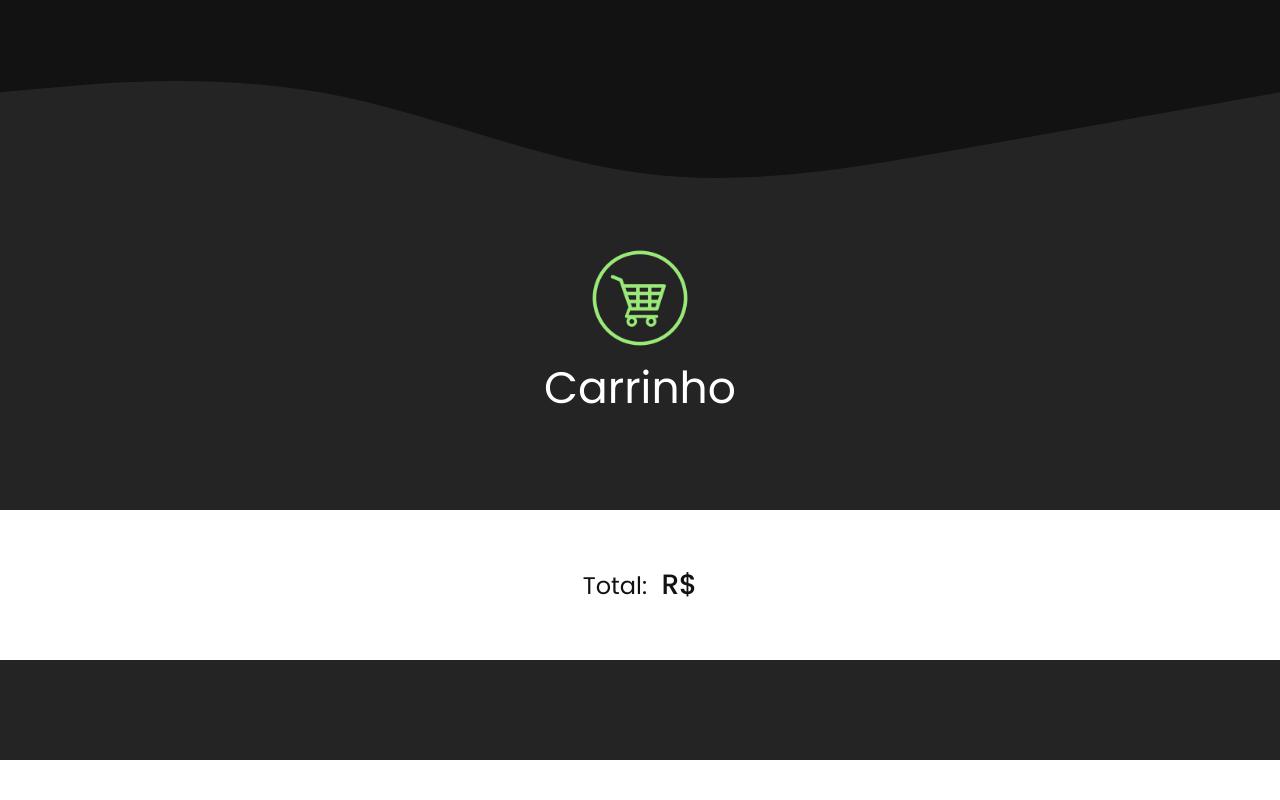
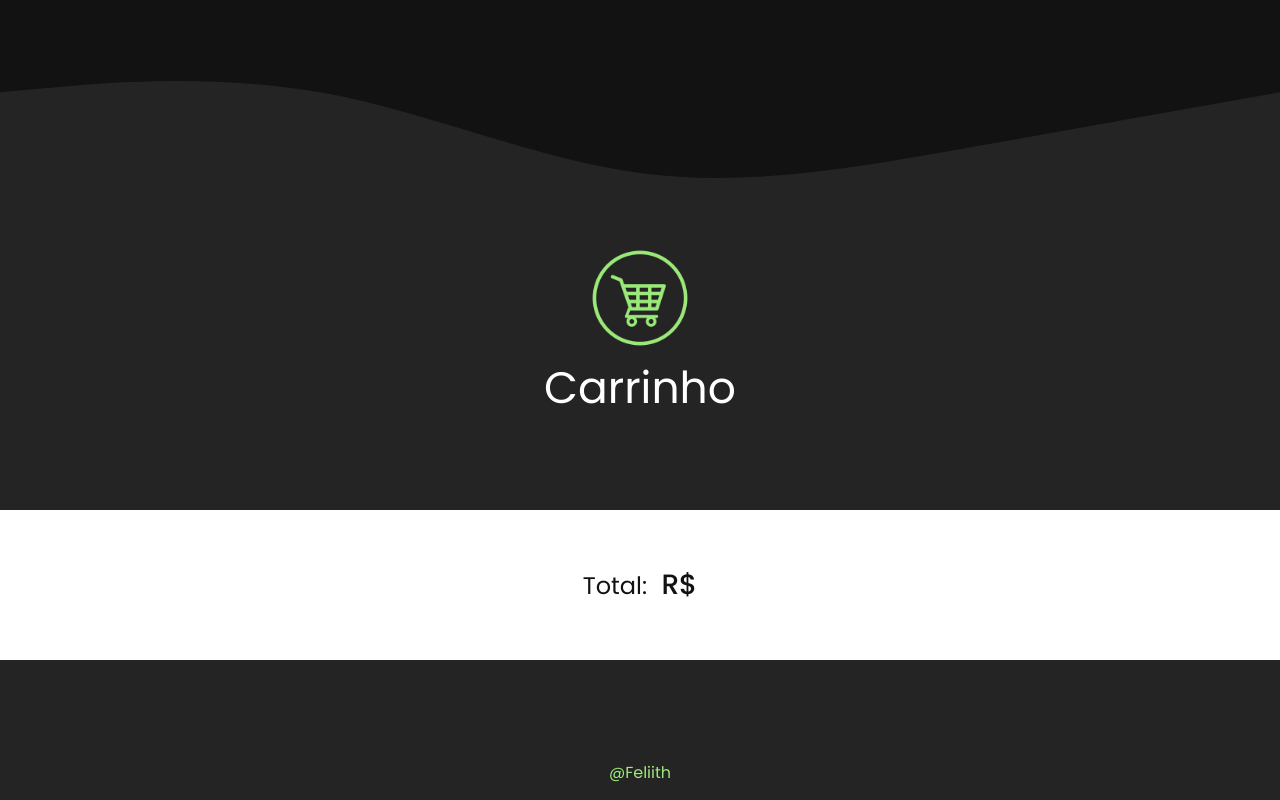
Before and after one commit to Feliith/mini-loja-virtual-puro-1.0, a plain HTML site: page index.html in a window 1280 px wide. Shown: the part 762-1562 px from the top of the page. Before the commit the page ends 1522 px from the top, so only its background shows below. Drawn offline with Linux system fonts and the light colour scheme.

Commit message:
footer addon

```diff
--- a/index.html
+++ b/index.html
@@ -36,6 +36,10 @@
         </div>
     </div>
 
+    <div class="footer">
+        <a href="https://felipe-r-portfolio-vanilla.netlify.app/" target="_blank">@Feliith</a>
+    </div>
+
 <script src="app.js"></script>
 </body>
 </html>
--- a/style.css
+++ b/style.css
@@ -370,6 +370,19 @@ h3 {
 
 
 
+.footer {
+    background: var(--dark-theme-02);
+    text-align: center;
+    height: 40px;
+}
+
+.footer > a {
+    color: var(--standard-color);
+    text-decoration: none;
+}
+
+
+
 @media screen and (max-width: 800px) {
     .products {
         display: block;
```
